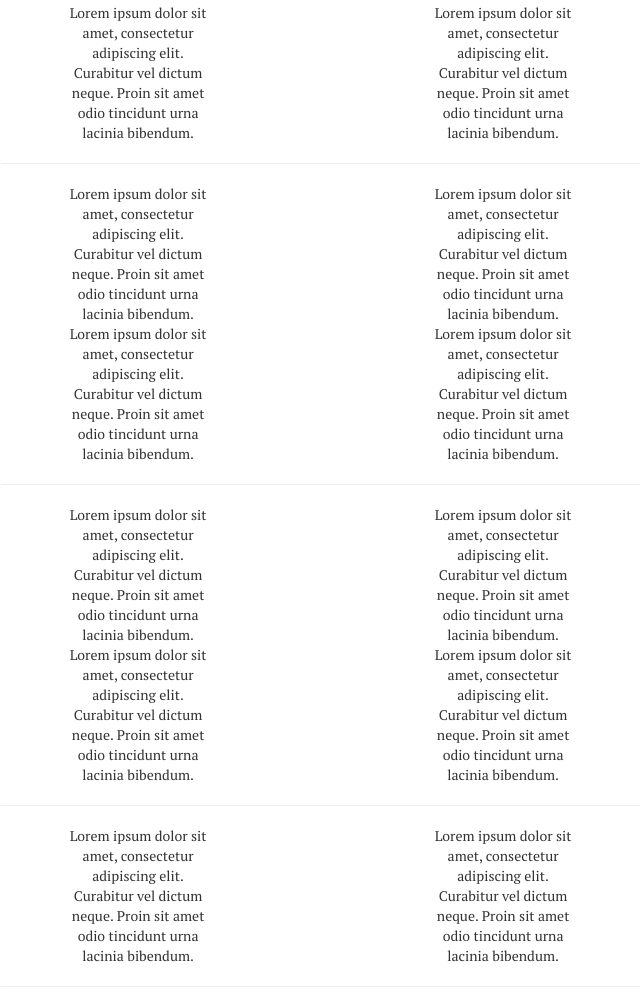
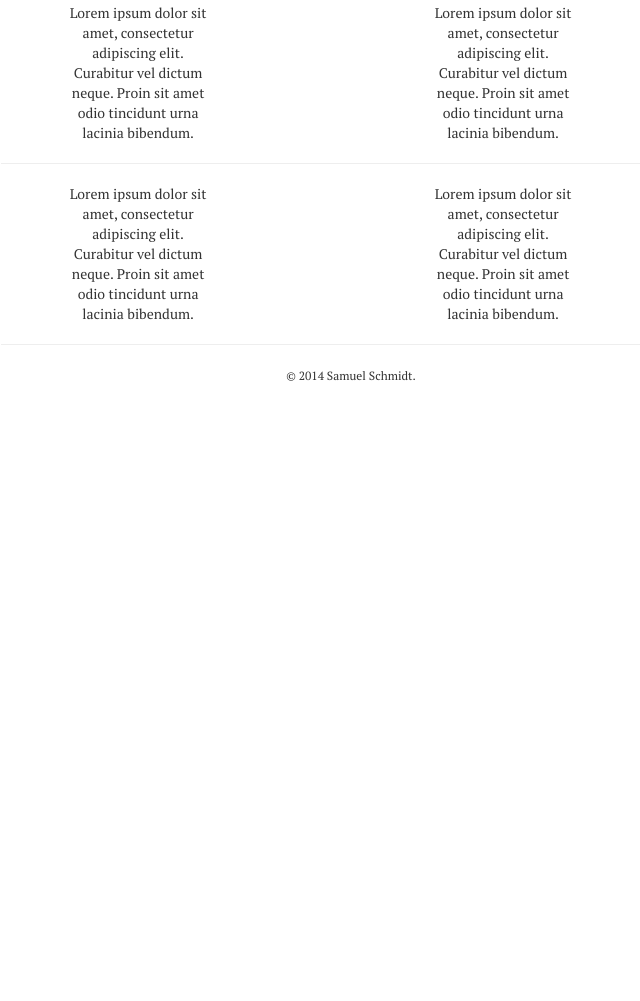
Before and after one commit to dersam/dersam.github.com, a plain HTML site: page index.html in a window 1280 px wide. Shown: the part 257-1258 px from the top of the page, without its empty margins (289-929 px from the left). After the commit the page ends 800 px from the top, so only its background shows below. Drawn offline with nearby package versions, Linux system fonts and the light colour scheme.

Commit message:
hide unselected sections

```diff
--- a/index.html
+++ b/index.html
@@ -21,7 +21,7 @@
 <div class="container">
     <div class="row">
         <div class="span6">
-            <img id="header-image" class="center-block" src="/img/aurora-canada.png" alt="aurora header image"/>
+            <img id="header-image" class="center-block" src="/img/aurora-canada.png" alt="NASA ISS aurora header image"/>
         </div>
     </div>
     <div class="row">
@@ -51,7 +51,7 @@
         </div>
     </div>
     <!--Projects section-->
-    <div id="projects">
+    <div id="projects" class="hide">
         <div class="row">
             <div class="col-sm-3 col-sm-offset-1 text-center">
                 Lorem ipsum dolor sit amet, consectetur adipiscing elit. Curabitur vel dictum neque. Proin sit amet odio tincidunt urna lacinia bibendum.
@@ -71,7 +71,7 @@
         </div>
     </div>
     <!--Contact Me section-->
-    <div id="contact-me">
+    <div id="contact-me" class="hide">
         <div class="row">
             <div class="col-sm-3 col-sm-offset-1 text-center">
                 Lorem ipsum dolor sit amet, consectetur adipiscing elit. Curabitur vel dictum neque. Proin sit amet odio tincidunt urna lacinia bibendum.
@@ -91,6 +91,7 @@
         </div>
     </div>
     <hr/>
+    <div class="text-center"><small>&copy; 2014 Samuel Schmidt.</small></div>
 </div>
 
 
```
